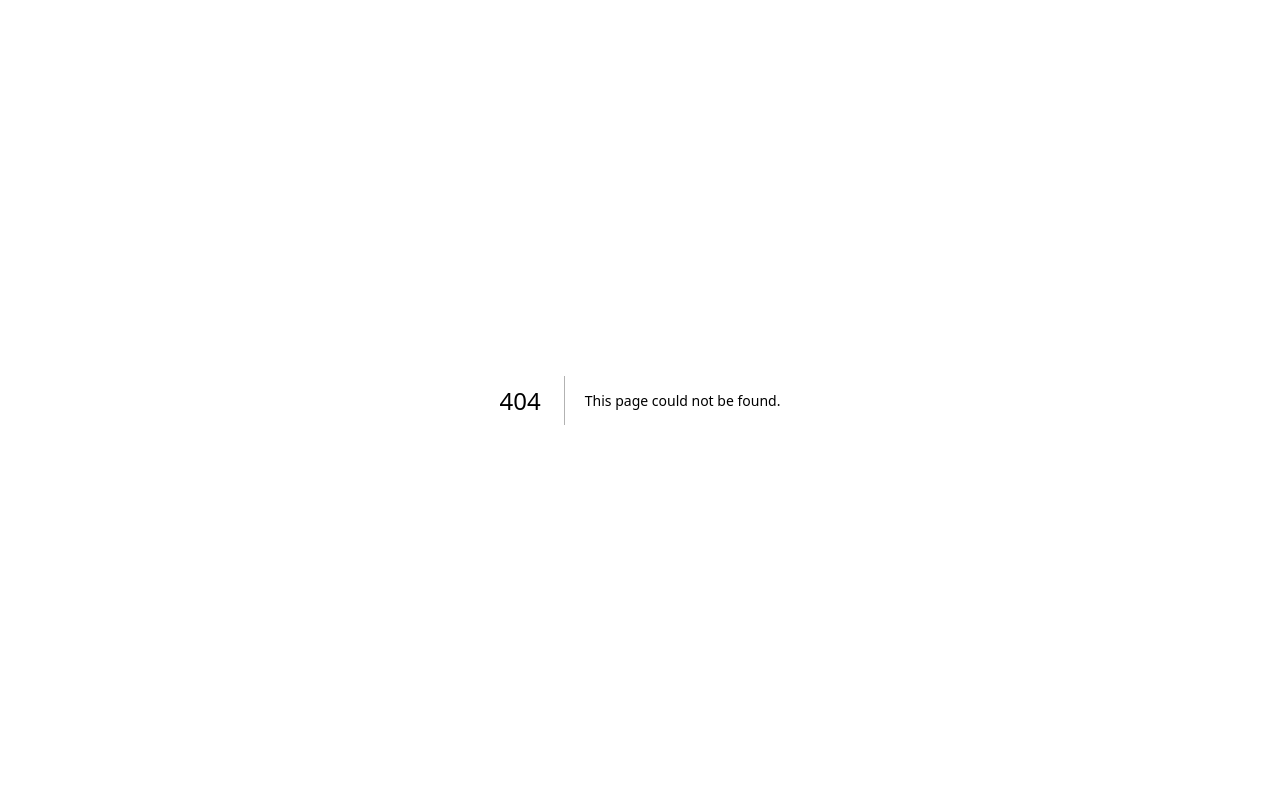
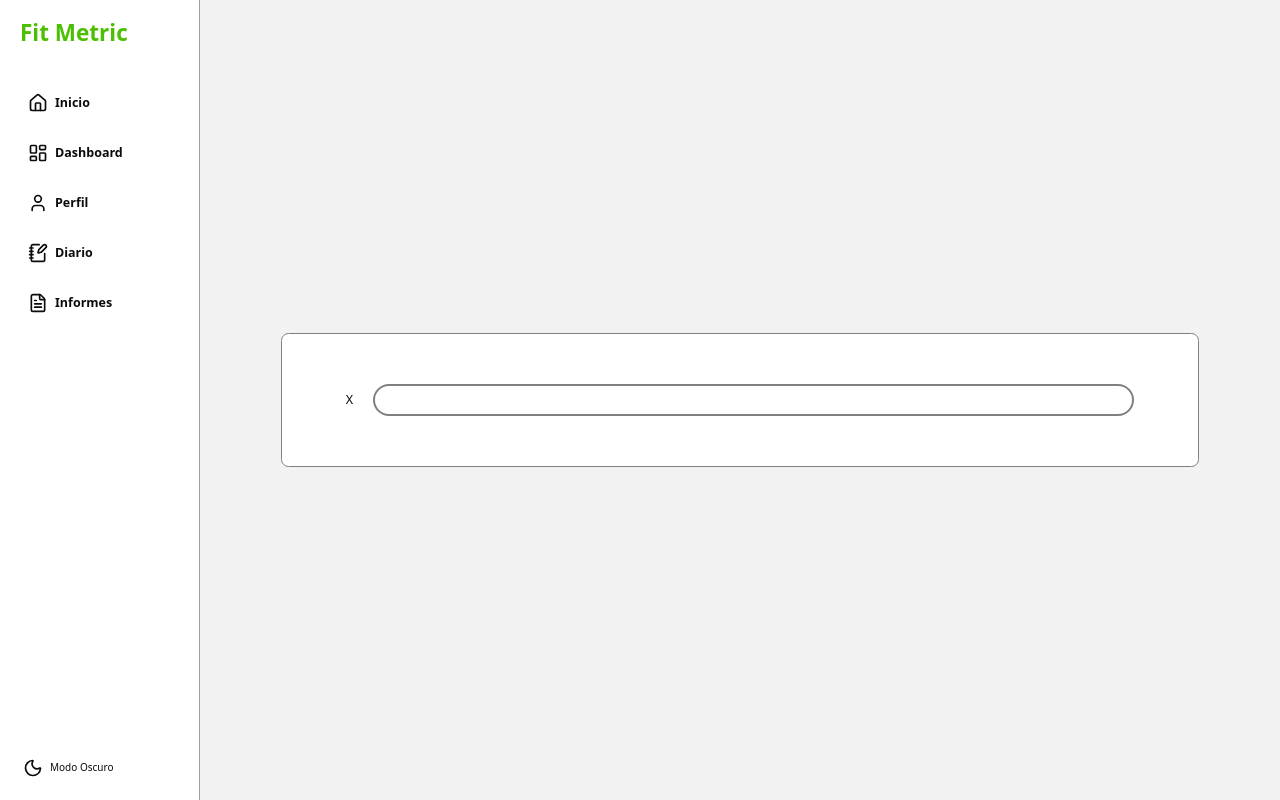
Before and after one commit to Jota-ato/Fit-metric-nextjs, a Next.js app: page /app/diary/1/search in a window 1280 px wide. Before the commit this address had no page. Built offline with nearby package versions, Linux system fonts and the light colour scheme; what @midudev/tailwind-animations would draw is missing.

Commit message:
feat: add search page -Seach bar with debounced of 1s.

```diff
--- a/app/app/diary/Meal.tsx
+++ b/app/app/diary/Meal.tsx
@@ -1,17 +1,31 @@
+'use client'
 import { MealTime } from "@/src/types"
+import { BiArrowToRight } from "react-icons/bi"
+import { useRouter } from "next/navigation"
 
 export interface MealProps {
     title: string,
     mealTime: MealTime
 }
 
-export default function Meal({ title }: MealProps) {
+export default function Meal({ title, mealTime }: MealProps) {
+
+    const router = useRouter()
+    const handleSearch = () => {
+        router.push(`diary/${mealTime}/search`)
+    }
 
     return (
         <article className="p-6 max-w-300 mx-auto bg-surface rounded-xl">
-            <header className="flex justify-between text-xl md:text-2xl border-b border-border-muted pb-8">
-                <h3>{title}</h3>
-                <p>Calorias: <span className="text-muted">500</span></p>
+            <header
+                className="flex justify-between text-xl md:text-2xl border-b border-border-muted pb-8"
+            >
+                <h3 className="capitalize">{title}</h3>
+                <p className="flex items-center gap-2">Calorias: <span className="text-muted">500</span>
+                <BiArrowToRight
+                    className="size-8 text-muted cursor-pointer"
+                    onClick={handleSearch}
+                /></p>
             </header>
             <main className="grid grid-cols-3 gap-6 w-[80%] mx-auto mt-8 text-center text-xl text-muted">
                 <div>
--- /dev/null
+++ b/app/app/diary/[mealTime]/search/page.tsx
@@ -0,0 +1,40 @@
+'use client'
+import useDebounce from "@/src/hooks/useDebounce"
+import { useParams } from "next/navigation"
+import { useEffect, useState, type ChangeEvent } from "react"
+
+export default function Search() {
+
+    const { mealTime } = useParams()
+    const [query, setQuery] = useState("")
+    const debouncedQuery = useDebounce(query, 1000)
+
+    const handleChange = (e: ChangeEvent<HTMLInputElement>) => {
+        setQuery(e.target.value)
+    }
+
+    useEffect(() => {
+        if (debouncedQuery) {
+            console.log(debouncedQuery)
+        }
+    }, [debouncedQuery])
+
+    return (
+        <section className="container bg-surface p-8 rounded-xl border border-border">
+            <header>
+                <form>
+                    <fieldset className="flex items-center justify-between gap-8 w-[90%] mx-auto">
+                        <label className="text-xl">X</label>
+                        <input
+                            style={{ flex: 1 }}
+                            className="text-xl border-2 border-border rounded-full py-2 px-4 focus:outline-0"
+                            type="text"
+                            value={query}
+                            onChange={handleChange}
+                        />
+                    </fieldset>
+                </form>
+            </header>
+        </section>
+    )
+}
--- /dev/null
+++ b/src/hooks/useDebounce.ts
@@ -0,0 +1,16 @@
+import { useEffect, useState } from "react";
+
+export default function useDebounce<T>(value: T, delay: number): T {
+
+    const [debouncedValue, setDebouncedValue] = useState(value);
+
+    useEffect(() => {
+        const handler = setTimeout(() => {
+            setDebouncedValue(value);
+        }, delay);
+
+        return () => clearTimeout(handler);
+    }, [value, delay]);
+
+    return debouncedValue;
+}
```
